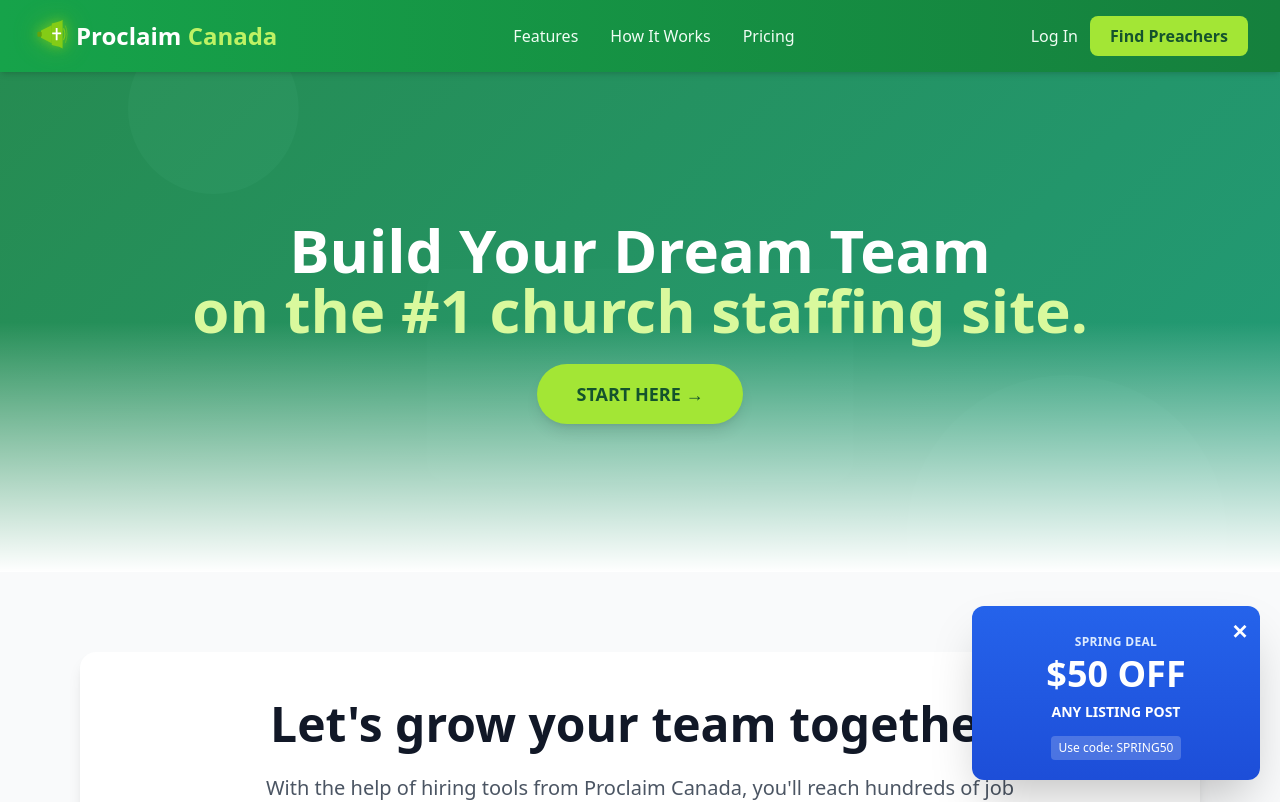
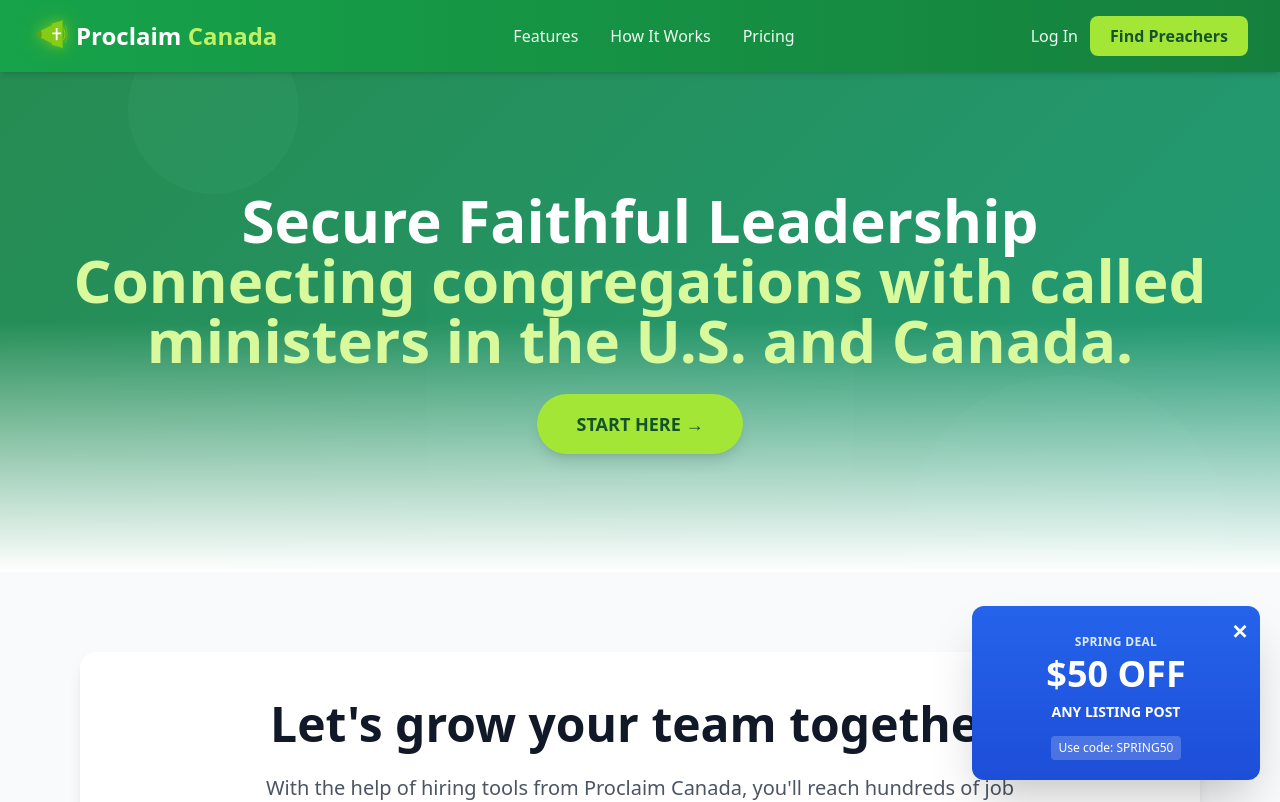
Before and after one commit to cathamaoui/Proclaim-Canada, a Next.js app: page /church-home in a window 1280 px wide. Shown: the top 802 px of the page. Built offline with nearby package versions, Linux system fonts and the light colour scheme; no server answers.

Commit message:
Update church-home hero section heading and tagline
- Changed "Build Your Dream Team on the #1 church staffing site."
- To "Secure Faithful Leadership Connecting congregations with called ministers in the U.S. and Canada."

```diff
--- a/app/church-home/page.tsx
+++ b/app/church-home/page.tsx
@@ -78,8 +78,8 @@ export default function ChurchHomePage() {
 
         <div className="relative text-center text-white px-4 z-10">
           <h1 className="text-5xl md:text-6xl font-black leading-tight mb-6">
-            Build Your Dream Team<br />
-            <span className="text-lime-200">on the #1 church staffing site.</span>
+            Secure Faithful Leadership<br />
+            <span className="text-lime-200">Connecting congregations with called ministers in the U.S. and Canada.</span>
           </h1>
           <Link
             href="/auth/signup?type=church"
```
